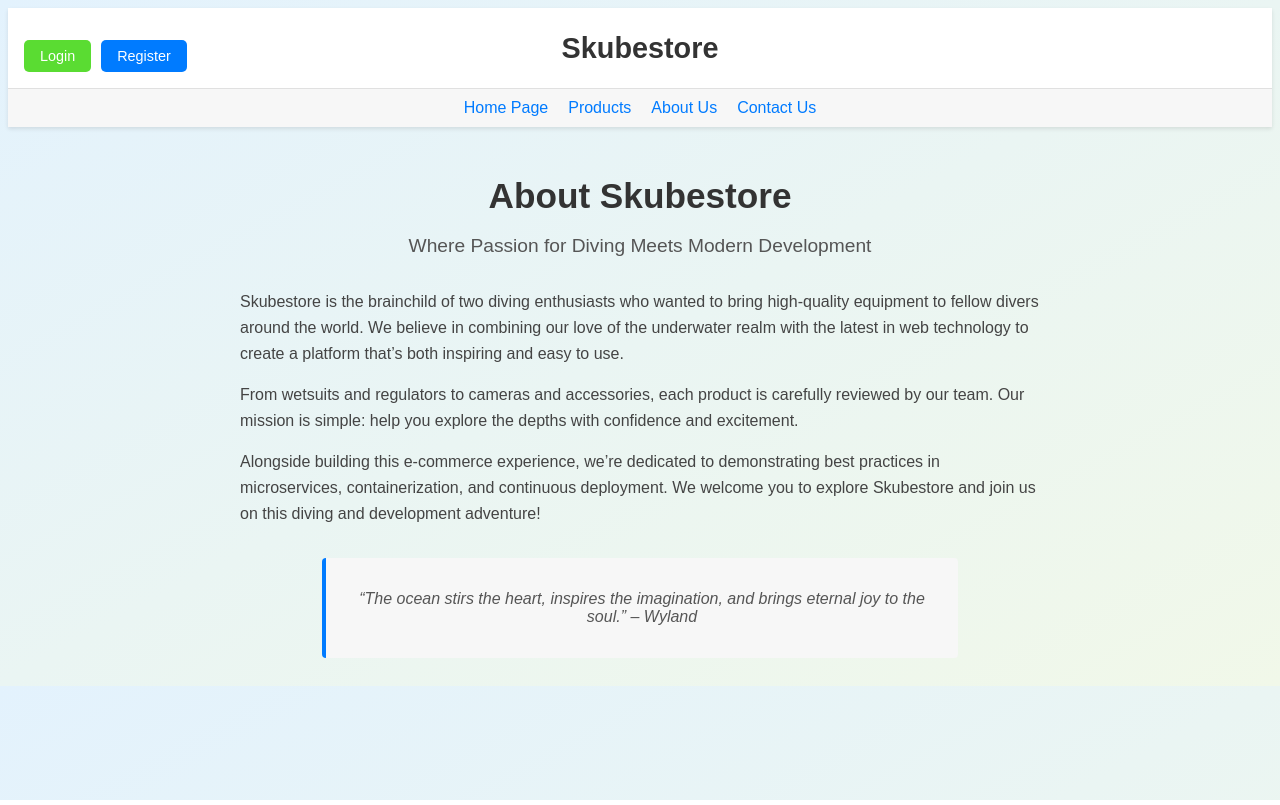
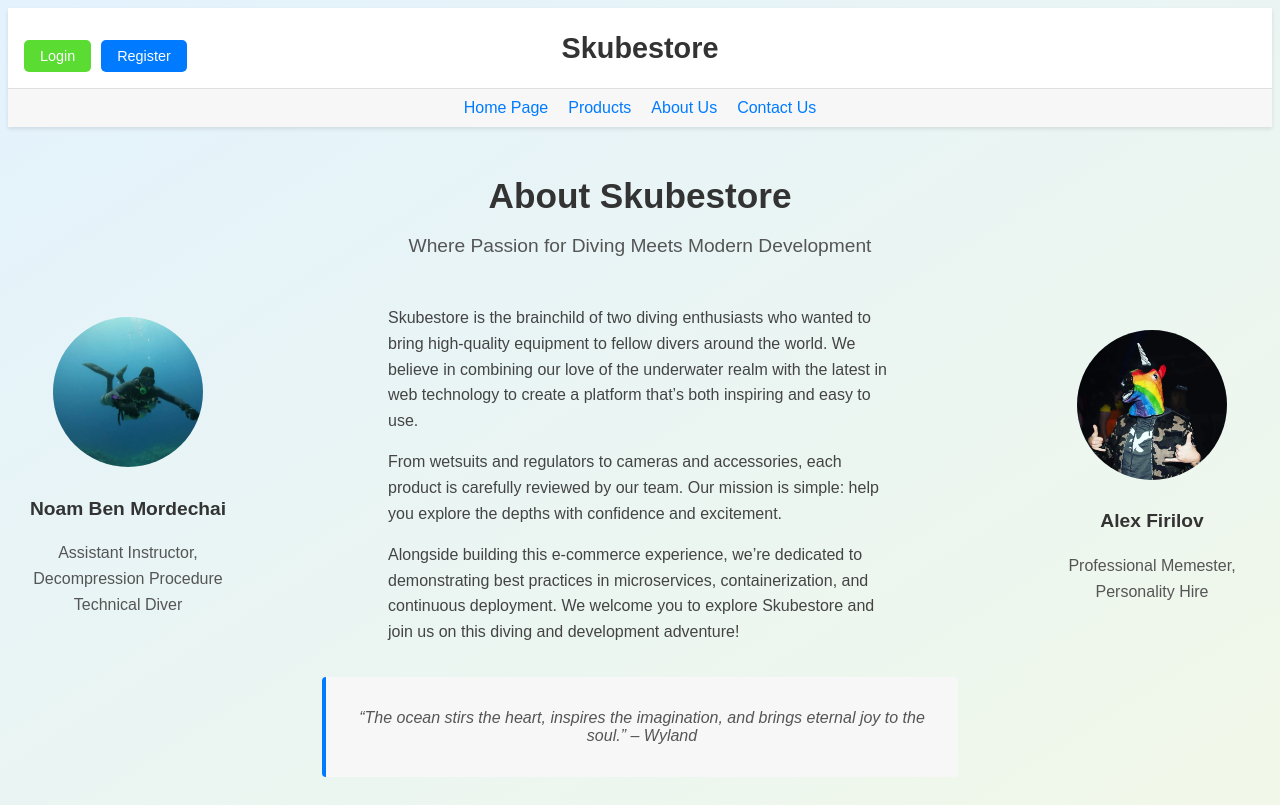
Before and after one commit to noambenm/Skubestore, a React (Vite) app in the folder frontend-service/: page /about in a window 1280 px wide. Built offline with nearby package versions, Linux system fonts and the light colour scheme.

Commit message:
Added images of the collaborators to the about page

```diff
--- a/frontend-service/src/pages/AboutPage.css
+++ b/frontend-service/src/pages/AboutPage.css
@@ -25,12 +25,28 @@
 
   /* Main about content text */
   .about-content {
-    max-width: 800px;
+    display: flex;
+    align-items: center; /* Vertically align items */
+    justify-content: space-between; /* Ensure images stay on either side of the text */
+    gap: 10rem; /* Add space between the images and the text */
+    max-width: 1500px;
     margin: 0 auto;   /* center block content */
     line-height: 1.6;
     color: #444;
-    text-align: left; /* for consistent reading flow */
-    margin-bottom: 2rem;
+    margin-bottom: 1rem;
+  }
+
+  .about-text {
+    flex: 1; /* Allow the text to take up remaining space */
+    text-align: left; /* For consistent reading flow */
+  }
+
+  .about-content img {
+    width: 150px; /* Set image size */
+    height: 150px;
+    border-radius: 50%; /* Make the images circular */
+    object-fit: cover; /* Ensure proper image scaling */
+    margin: 0; /* Remove unnecessary margins */
   }
 
   .about-content p {
@@ -49,3 +65,35 @@
     text-align: center;
     border-radius: 4px;
   }
+
+  /* Collaborators section styling */
+.collaborators {
+  display: flex;
+  justify-content: space-around;
+  align-items: center;
+  margin: 2rem 0;
+}
+
+.collaborator {
+  text-align: center;
+  max-width: 200px;
+}
+
+.collaborator-image {
+  width: 100%;
+  height: auto;
+  border-radius: 50%;
+  margin-bottom: 1rem;
+}
+
+.collaborator-name {
+  font-size: 1.2rem;
+  font-weight: 600;
+  color: #333;
+  margin-bottom: 0.5rem;
+}
+
+.collaborator-title {
+  font-size: 1rem;
+  color: #555;
+}
--- a/frontend-service/src/pages/AboutPage.jsx
+++ b/frontend-service/src/pages/AboutPage.jsx
@@ -8,6 +8,13 @@ function AboutPage() {
       <p className="page-subtitle">Where Passion for Diving Meets Modern Development</p>
 
       <div className="about-content">
+        <div className="collaborator">
+          <img src="/images/noam.webp" alt="Noam Ben Mordechai" className="collaborator-image" />
+          <h3 className="collaborator-name">Noam Ben Mordechai</h3>
+          <p className="collaborator-title">Assistant Instructor, Decompression Procedure Technical Diver</p>
+        </div>
+
+        <div className="about-text">
           <p>
             Skubestore is the brainchild of two diving enthusiasts who wanted to bring
             high-quality equipment to fellow divers around the world. We believe in combining
@@ -26,6 +33,14 @@ function AboutPage() {
           </p>
         </div>
 
+        <div className="collaborator">
+          <img src="/images/alex.webp" alt="Alex Firilov" className="collaborator-image" />
+          <h3 className="collaborator-name">Alex Firilov</h3>
+          <p className="collaborator-title">Professional Memester, Personality Hire</p>
+        </div>
+
+      </div>
+
       <div className="about-quote">
         <p>
           “The ocean stirs the heart, inspires the imagination, and brings eternal joy
```
Also changed, not shown: frontend-service/public/images/alex.webp (added), frontend-service/public/images/noam.webp (added). Lines whose indentation alone changed are shown as unchanged.
